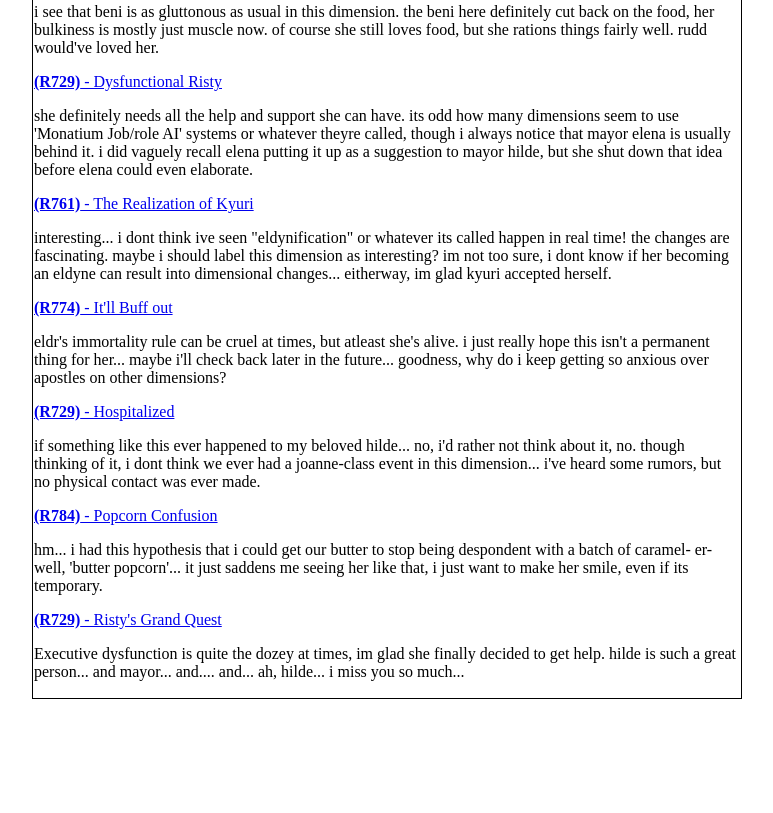
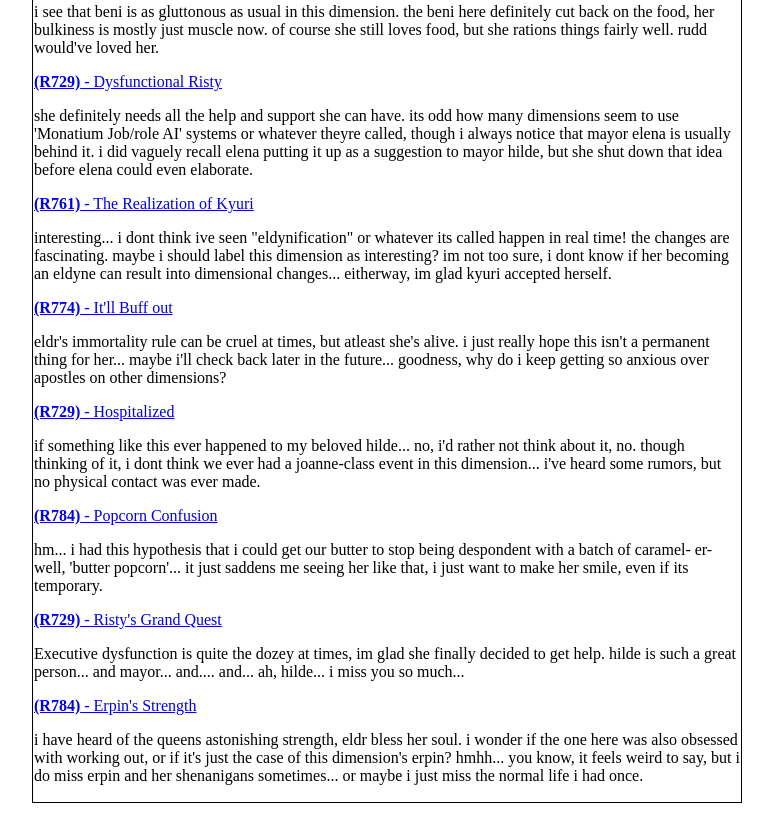
Before and after one commit to EmptyPanelComics/emptypanelcomics.github.io, a plain HTML site: page EDCU.html in a window 1280 px wide. Shown: the part 4495-5308 px from the top of the page, without its empty margins (253-1026 px from the left). Before the commit the page ends 5204 px from the top, so only its background shows below. Drawn offline with Linux system fonts and the light colour scheme; a web font is replaced by a local one.

Commit message:
Update EDCU.html

```diff
--- a/EDCU.html
+++ b/EDCU.html
@@ -163,6 +163,8 @@
       <p>hm... i had this hypothesis that i could get our butter to stop being despondent with a batch of caramel- er- well, 'butter popcorn'... it just saddens me seeing her like that, i just want to make her smile, even if its temporary.</p>
   <P><a href="https://www.reddit.com/r/Trickcal/comments/1xiuvcr/ristys_grand_adventure_of_nothing_in_paticular/" target="_blank"><B>(R729)</B> - Risty's Grand Quest</a></P>
       <p>Executive dysfunction is quite the dozey at times, im glad she finally decided to get help. hilde is such a great person... and mayor... and.... and... ah, hilde... i miss you so much...</p>
+  <P><a href="https://www.reddit.com/r/Trickcal/comments/1xr2ea7/erpin_and_her_comically_absurd_strength_comic/" target="_blank"><B>(R784)</B> - Erpin's Strength</a></P>
+      <p>i have heard of the queens astonishing strength, eldr bless her soul. i wonder if the one here was also obsessed with working out, or if it's just the case of this dimension's erpin? hmhh... you know, it feels weird to say, but i do miss erpin and her shenanigans sometimes... or maybe i just miss the normal life i had once.</p>
 
     </td>
 </tr>
```
